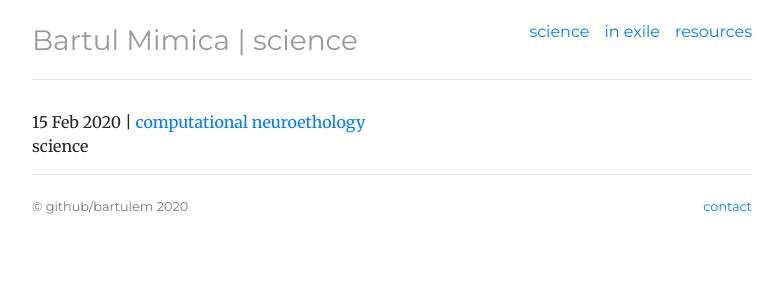
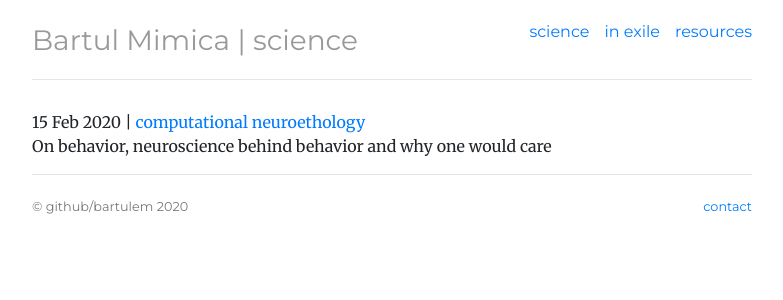
Before and after one commit to bartulem/bartulem.github.io, a Jekyll site: the page built from science/index.html, in a window 1280 px wide. Shown: the top 300 px of the page, without its empty margins (248-1031 px from the left). Built offline with Jekyll 4.4.1, drawn with Linux system fonts in a browser that asks for light colours; comment, search, counter and statistics services are not loaded.

Commit message:
Update 2020-02-15-comp-neuroethology.md

```diff
--- a/science/_posts/2020-02-15-comp-neuroethology.md
+++ b/science/_posts/2020-02-15-comp-neuroethology.md
@@ -1,10 +1,10 @@
 ---
 layout: post
-description: science
+description: On behavior, neuroscience behind behavior and why one would care
 category: science
 title: "computational neuroethology"
 author: bartulem
 date: 2020-02-15
 ---
 
-Coming soon.
+Under construction.
```
